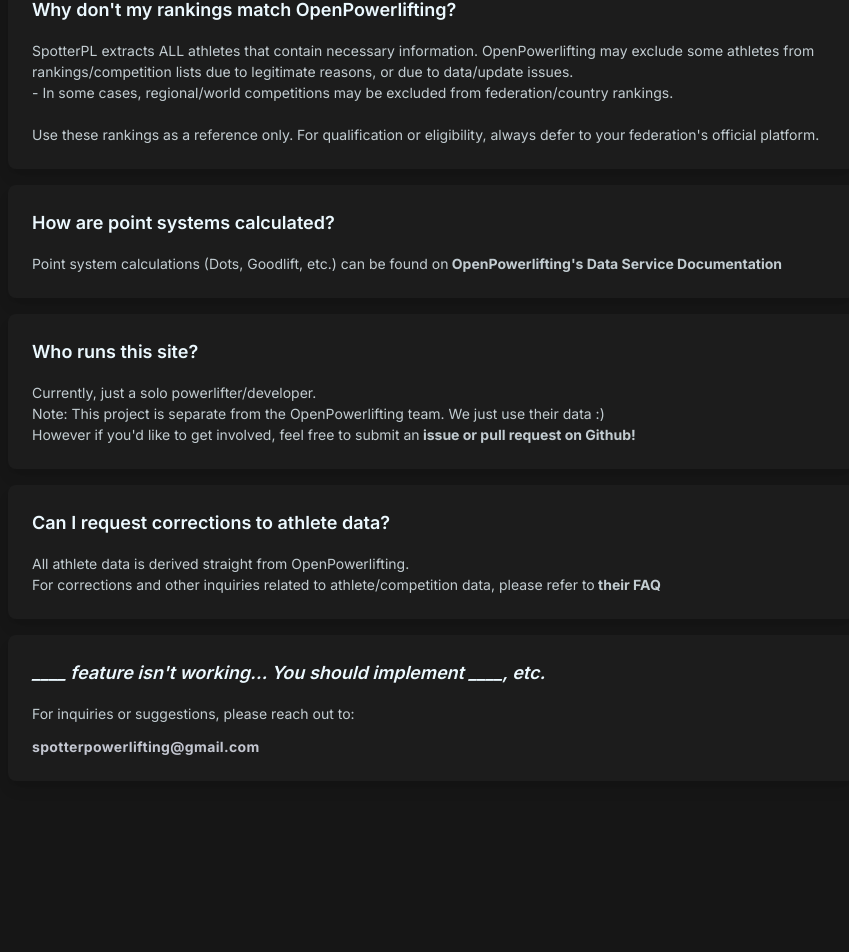
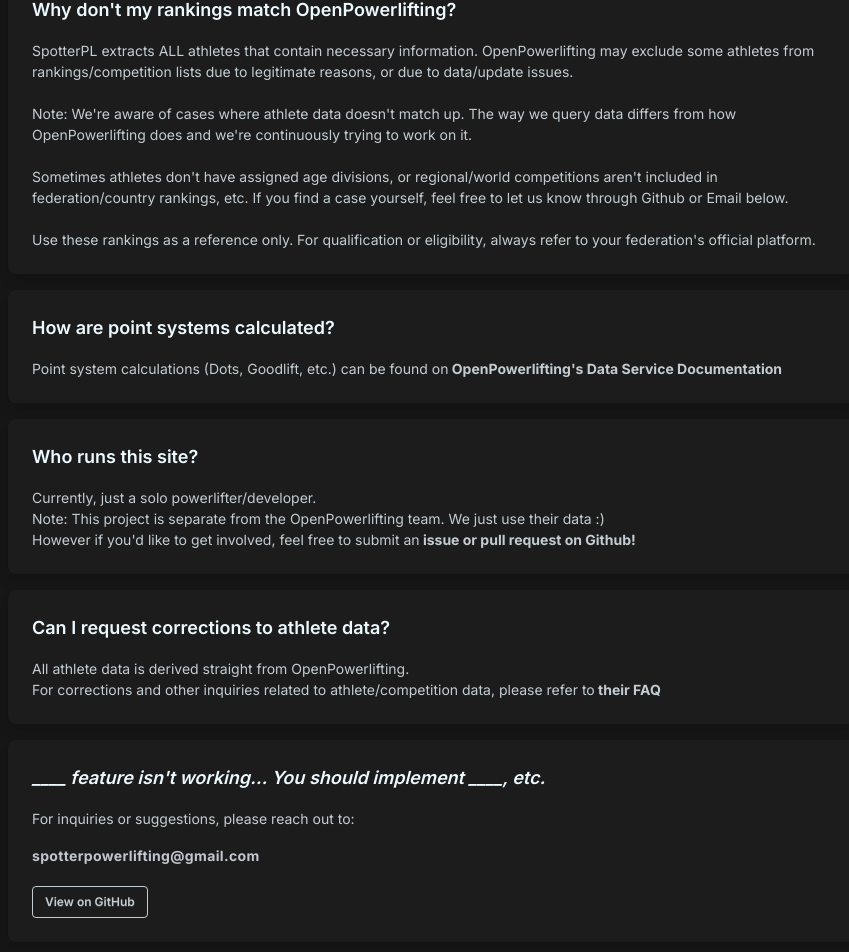
Before and after one commit to rubbaduk/spotter-pl, a Next.js app in the folder spotter-pl/: page /faq in a window 1280 px wide. Shown: the part 334-1286 px from the top of the page, without its empty margins (208-1057 px from the left). Before the commit the page ends 1211 px from the top, so only its background shows below. Built offline with nearby package versions, Linux system fonts and the light colour scheme.

Commit message:
Added slow query warning when selecting All feds/tested feds/tested athletes

```diff
--- a/spotter-pl/app/api/nearby-athletes/route.ts
+++ b/spotter-pl/app/api/nearby-athletes/route.ts
@@ -151,6 +151,11 @@
     const startRank = Math.max(1, rank - range);
     const endRank = rank + range;
     const nearbyParams = [...baseParams, startRank, endRank];
+
+    // debugging
+    console.log('Nearby Athletes Query:', nearbyQuery);
+    console.log('Query Params:', nearbyParams);
+    console.log('Filters:', { federation, equipment, weightClass, division, liftCategory, rankType });
 
     try {
         // get searched athlete's all-time best (no filters except name)
--- a/spotter-pl/app/faq/page.tsx
+++ b/spotter-pl/app/faq/page.tsx
@@ -33,10 +33,17 @@
                     SpotterPL extracts ALL athletes that contain necessary information.
                     OpenPowerlifting may exclude some athletes from rankings/competition lists due to legitimate reasons, or due to data/update issues.
                     <br></br>
-                    - In some cases, regional/world competitions may be excluded from federation/country rankings.
+                    <br></br>
+                    Note: We're aware of cases where athlete data doesn't match up. The way we query data differs from how OpenPowerlifting
+                    does and we're continuously trying to work on it.
                     <br></br>
                     <br></br>
-                    Use these rankings as a reference only. For qualification or eligibility, always defer to your federation's official platform.
+                    Sometimes athletes don't have assigned age divisions, or
+                    regional/world competitions aren't included in federation/country rankings, etc. If you find a case yourself,
+                    feel free to let us know through Github or Email below.
+                    <br></br>
+                    <br></br>
+                    Use these rankings as a reference only. For qualification or eligibility, always refer to your federation's official platform.
                   </p>
                 </div>
               </div>
@@ -83,7 +90,7 @@
               <div className="card bg-[#1C1C1C] shadow-lg">
                 <div className="card-body">
                   <h3 className="card-title text-lg mb-2 italic">____ feature isn't working... You should implement ____, etc.</h3>
-                  <div className="opacity-80 space-y-3">
+                  <div className="opacity-80 space-y-4">
                     <p>For inquiries or suggestions, please reach out to:</p>
                     <a
                       href="mailto:spotterpowerlifting@gmail.com"
@@ -91,6 +98,17 @@
                     >
                       spotterpowerlifting@gmail.com
                     </a>
+                    <div className="flex gap-4 mt-5">
+
+                      <a
+                        href="https://github.com/rubbaduk/spotter-pl"
+                        target="_blank"
+                        rel="noopener noreferrer"
+                        className="btn btn-outline btn-sm"
+                      >
+                        View on GitHub
+                      </a>
+                    </div>
                   </div>
                 </div>
               </div>
--- a/spotter-pl/app/page.tsx
+++ b/spotter-pl/app/page.tsx
@@ -188,6 +188,10 @@
   const [rankingData, setRankingData] = useState<AthleteRanking | null>(null);
   const [loading, setLoading] = useState(false);
 
+  // slow query warning state
+  const [showSlowQueryWarning, setShowSlowQueryWarning] = useState(false);
+  const [hasInteractedWithFederation, setHasInteractedWithFederation] = useState(false);
+
   // fetch athlete data when results change
   useEffect(() => {
     if (!results) {
@@ -286,6 +290,22 @@
       setCountry(newCountry);
     }
   }, [federation]);
+
+  // check for slow query conditions and show warning
+  useEffect(() => {
+    const isBroadFederation = ['all', 'fully-tested', 'all-tested'].includes(federation);
+
+    if (isBroadFederation && hasInteractedWithFederation) {
+      setShowSlowQueryWarning(true);
+      // auto-hide after 5 seconds
+      const timer = setTimeout(() => {
+        setShowSlowQueryWarning(false);
+      }, 5000);
+      return () => clearTimeout(timer);
+    } else {
+      setShowSlowQueryWarning(false);
+    }
+  }, [federation, hasInteractedWithFederation]);
 
   // url parameters load
   useEffect(() => {
@@ -400,6 +420,8 @@
   return (
     <div className="min-h-dvh bg-base-100 text-base-content">
       <Navigation />
+
+
       {/* search section - full viewport height */}
       <main className="min-h-dvh mx-auto flex w-full max-w-5xl flex-col gap-10 px-6 py-30 pt-24">
         <div className="flex flex-col gap-6">
@@ -558,7 +580,12 @@
             <select
               className="select select-bordered w-full outline-none focus:outline-none focus:ring-0"
               value={federation}
-              onChange={(e) => setFederation(e.target.value)}
+              onChange={(e) => {
+                setFederation(e.target.value);
+                if (!hasInteractedWithFederation) {
+                  setHasInteractedWithFederation(true);
+                }
+              }}
             >
               {federationTopOptions.map((option) => (
                 <option key={option.value} value={option.value}>
@@ -640,6 +667,13 @@
             </select>
           </div>
         </div>
+
+        {/* Slow Query Warning */}
+        {showSlowQueryWarning && (
+          <div className="text-xs opacity-60 text-center -mb-6 -mt-5">
+            ⚠️ Broad filters selected - queries may take 10-30+ seconds
+          </div>
+        )}
 
         <button
           type="button"
```
